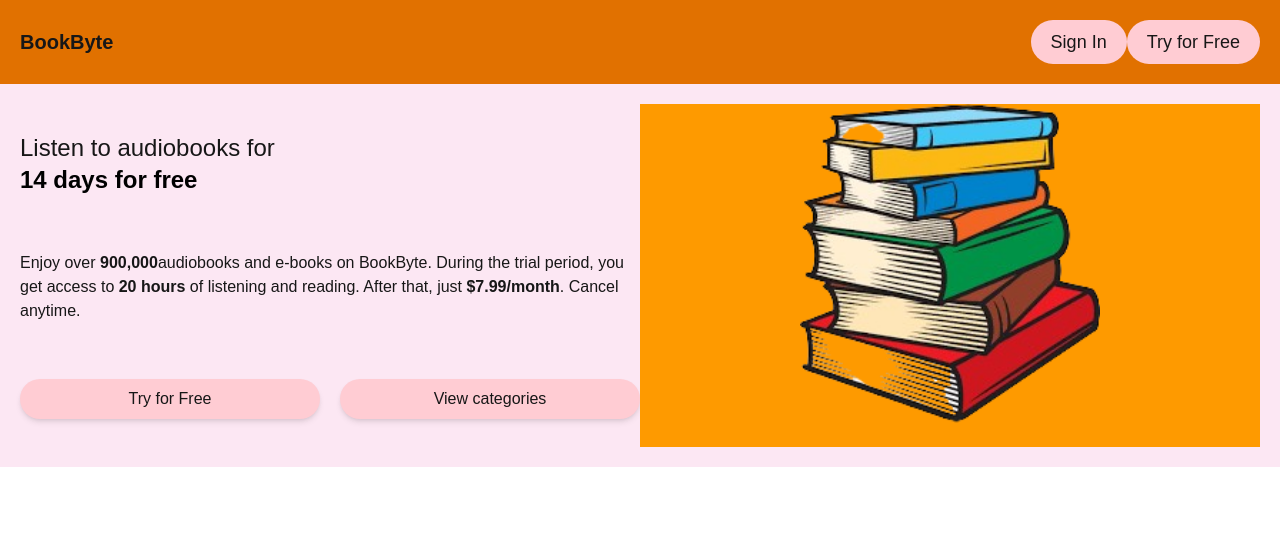
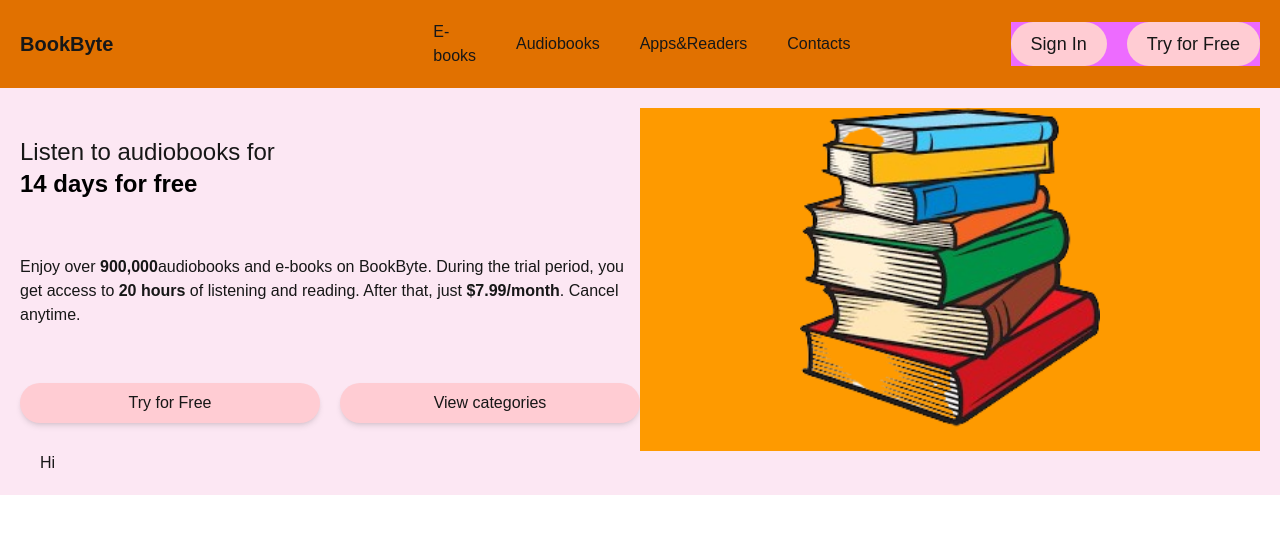
Before and after one commit to nooriaAhsani216/E-book-project, a Next.js app: page / in a window 1280 px wide. Shown: the top 534 px of the page. Built offline with nearby package versions, Linux system fonts and the light colour scheme.

Commit message:
worked with Link in nextjs

```diff
--- a/src/components/Card/CardList.jsx
+++ b/src/components/Card/CardList.jsx
@@ -3,7 +3,7 @@ import { cardData } from '@/lib/cardData'
 import Image from 'next/image'
 import Link from 'next/link'
 
-export default function CardList(props) {
+export default function CardList() {
   return (
     <div className=" min-h-screen">
           <div className="flex justify-between m-3 items-center bg-amber-400">
@@ -19,6 +19,8 @@ export default function CardList(props) {
       key={i}
       className="bg-white rounded-2xl shadow-md hover:shadow-xl overflow-hidden transform hover:-translate-y-1 transition-all duration-300 group"
     >
+      <Link href={`/books/${card.id}`}>
+        <div>
           {/* Image section */}
           <div className="relative w-full aspect-[2/3]">
             <Image
@@ -31,10 +33,12 @@ export default function CardList(props) {
 
           {/* Content */}
           <div className="bg-black text-white p-2">
-              <p className="">{card.title}</p>
+            <p>{card.title}</p>
             <p className="text-sm text-gray-300 italic">{card.Author}</p>
           </div>
           <p>{props.name}</p>
+        </div>
+      </Link>
     </li>
   ))}
 </ul>
--- a/src/components/Card/CardMain.jsx
+++ b/src/components/Card/CardMain.jsx
@@ -6,7 +6,7 @@ import Link from 'next/link'
 export default function CardMain() {
   return (
     <div className="px-5">
-
+      <p>Hi</p>
     </div>
   )
 }
--- a/src/components/Home/Buttons.js
+++ b/src/components/Home/Buttons.js
@@ -6,7 +6,7 @@ export default function Buttons() {
 
 
   return (
-    <div className="flex flex-col md:grid grid-cols-2 gap-5">
+    <div className="flex flex-col md:grid grid-cols-2 gap-5 ">
       <button className={btnClass}>Try for Free</button>
       <button className={btnClass}>View categories</button>
     </div>
--- a/src/components/Navbar.jsx
+++ b/src/components/Navbar.jsx
@@ -13,15 +13,15 @@ export default function Navbar() {
   }
   return (
     <div className="">
-      <div className="md:hidden bg-amber-400">
+      {/* <div className="md:hidden bg-amber-400">
         {isOpen ? (
           <IoMdClose size={30} onClick={toggleMenu} />
         ) : (
           <GiHamburgerMenu size={30} onClick={toggleMenu} />
         )}
       </div>
-      <div>
-        {isOpen && (
+      <div> */}
+        {/* {isOpen && (
           <ul className="md:flex md:flex-row items-center gap-10">
             {headerData.map((d, i) => {
               return (
@@ -32,10 +32,20 @@ export default function Navbar() {
               )
             })}
           </ul>
-        )}
+        )} */}
+        <ul className="md:flex md:flex-row items-center gap-10">
+            {headerData.map((d, i) => {
+              return (
+                <Link
+                className="hover:underline"
+                 href={d.link}
+                key={i}>
+                <li>{d.title}</li>
+                </Link>
+              )
+            })}
+          </ul>
       </div>
-
-
-    </div>
+    // </div>
   )
 }
--- a/src/components/Sign-in.jsx
+++ b/src/components/Sign-in.jsx
@@ -4,7 +4,7 @@ export default function SignIn() {
   const btnClass = "px-5 py-2 rounded-full text-lg bg-rose-200 hover:bg-rose-400 hover:text-white"
 
   return (
-    <div className="flex justify-between" >
+    <div className="flex items-center justify-between bg-fuchsia-400 gap-5" >
       <button className={btnClass}>Sign In</button>
       <button className={btnClass}>Try for Free</button>
     </div>
--- a/src/pages/Book/[book].js
+++ b/src/pages/Book/[book].js
@@ -8,7 +8,7 @@ export default function Book() {
 
   return (
     <div>
-
+    <CardMain/>
     </div>
   )
 }
```
Also changed, not shown: src/pages/Book/books.js (renamed from src/pages/books.js). Lines whose indentation alone changed are shown as unchanged.
